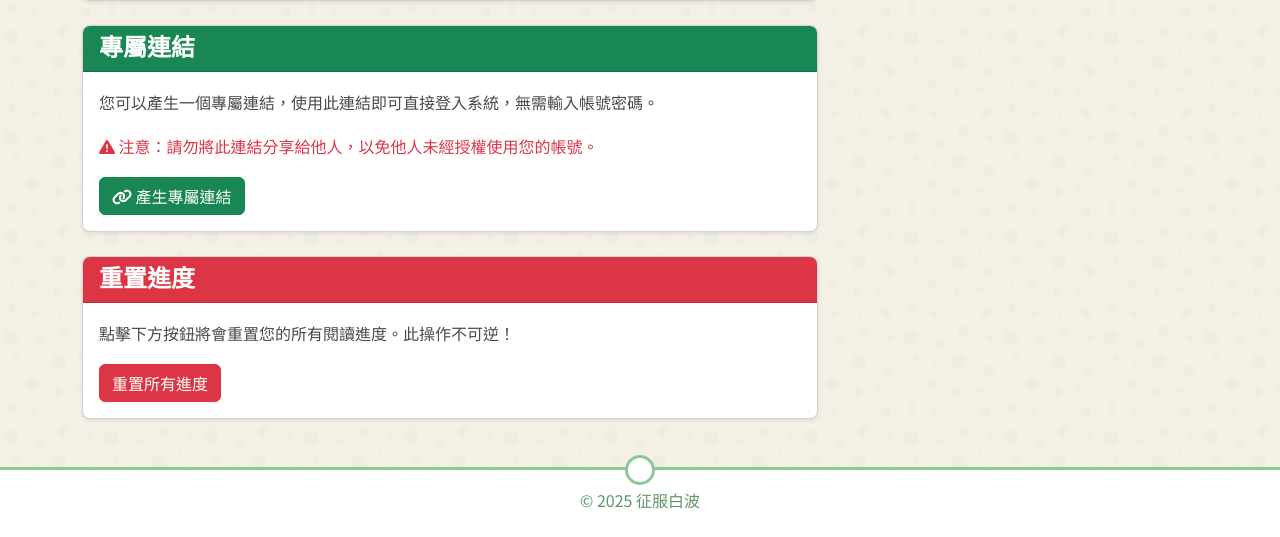
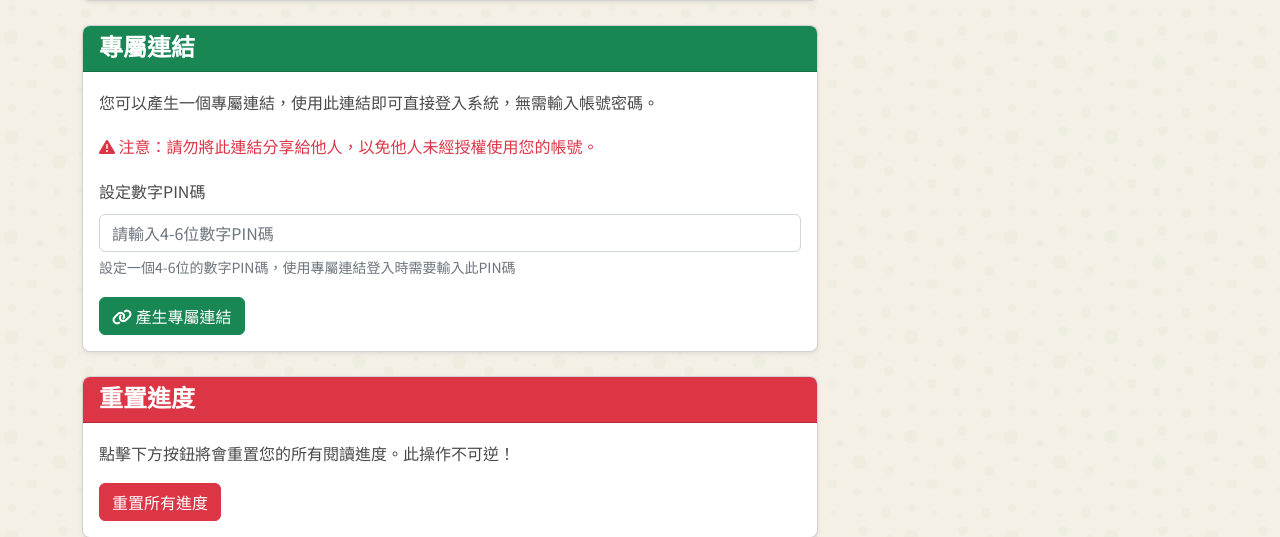
Before and after one commit to pu758614/conquer_bible_v2, a Flask app: page /settings in a window 1280 px wide. Shown: the part 674-1211 px from the top of the page. Before the commit the page ends 1183 px from the top, so only its background shows below. Run offline with Flask 2, Linux system fonts and the light colour scheme; the visitor is signed in with stand-in values (Sample User, id 1); data comes from the database, SQL or seed files in the repository; data that the repository does not hold is empty; some libraries are stand-ins or nearby versions.

Commit message:
Add auto-login PIN functionality for users, including database migration to add the auto_login_pin column. Update user model and authentication routes to handle PIN verification during auto-login. Enhance settings page to allow users to set and view their PIN, and create a new template for entering the PIN during login.

```diff
--- a/app/models/user.py
+++ b/app/models/user.py
@@ -16,6 +16,7 @@ class User(UserMixin, db.Model):
     start_date = db.Column(db.Date, default=datetime.utcnow().date)
     target_days = db.Column(db.Integer, default=365)  # Default to 1 year
     auto_login_token = db.Column(db.String(255), unique=True, index=True)  # Added for auto-login feature
+    auto_login_pin = db.Column(db.String(6))  # PIN code for auto-login
 
     # Reading progress
     progresses = db.relationship('ReadingProgress', backref='user', lazy='dynamic')
@@ -89,15 +90,20 @@ class User(UserMixin, db.Model):
 
         return total_chapters / self.target_days
 
-    def generate_auto_login_token(self):
+    def generate_auto_login_token(self, pin=None):
         """Generate a secure token for automatic login"""
+        if not pin or not pin.isdigit() or len(pin) < 4 or len(pin) > 6:
+            return None
+
         self.auto_login_token = secrets.token_urlsafe(32)
+        self.auto_login_pin = pin
         db.session.commit()
         return self.auto_login_token
 
     def clear_auto_login_token(self):
         """Remove the auto-login token"""
         self.auto_login_token = None
+        self.auto_login_pin = None
         db.session.commit()
 
     def get_auto_login_url(self, request_base_url):
--- a/app/routes/main.py
+++ b/app/routes/main.py
@@ -44,6 +44,7 @@ def settings():
         reset = request.form.get('reset')
         generate_token = request.form.get('generate_token')
         delete_token = request.form.get('delete_token')
+        pin_code = request.form.get('pin_code')
 
         # Handle form submission
         if start_date_str:
@@ -69,8 +70,11 @@ def settings():
 
         # Handle token generation
         if generate_token == 'true':
-            current_user.generate_auto_login_token()
-            flash('自動登入連結已生成', 'success')
+            if not pin_code or not pin_code.isdigit() or len(pin_code) < 4 or len(pin_code) > 6:
+                flash('請設定4-6位數字PIN碼', 'danger')
+            else:
+                current_user.generate_auto_login_token(pin=pin_code)
+                flash('自動登入連結已生成', 'success')
 
         # Handle token deletion
         if delete_token == 'true':
--- a/app/templates/main/settings.html
+++ b/app/templates/main/settings.html
@@ -61,6 +61,14 @@
                     <small class="text-muted">點擊複製按鈕將連結複製到剪貼簿</small>
                 </div>
 
+                <div class="mb-3">
+                    <label class="form-label">PIN碼</label>
+                    <div class="input-group">
+                        <input type="text" class="form-control" value="{{ user.auto_login_pin or '尚未設定PIN碼' }}" readonly>
+                    </div>
+                    <small class="text-muted">此PIN碼需要在使用專屬連結登入時輸入</small>
+                </div>
+
                 <form method="POST" class="mt-3">
                     <input type="hidden" name="delete_token" value="true">
                     <button type="submit" class="btn btn-outline-danger">
@@ -70,6 +78,14 @@
                 {% else %}
                 <form method="POST">
                     <input type="hidden" name="generate_token" value="true">
+
+                    <div class="mb-3">
+                        <label for="pin_code" class="form-label">設定數字PIN碼</label>
+                        <input type="password" id="pin_code" name="pin_code" class="form-control"
+                               placeholder="請輸入4-6位數字PIN碼" pattern="[0-9]{4,6}" maxlength="6" required>
+                        <small class="text-muted">設定一個4-6位的數字PIN碼，使用專屬連結登入時需要輸入此PIN碼</small>
+                    </div>
+
                     <button type="submit" class="btn btn-success">
                         <i class="fas fa-link"></i> 產生專屬連結
                     </button>
```
Also changed, not shown: app/routes/auth.py (+28 -1 lines), app/templates/auth/enter_pin.html (added, +36 -0 lines), init_db.py (+31 -0 lines), migrations/versions/add_auto_login_pin_to_user_model.py (added, +32 -0 lines).
